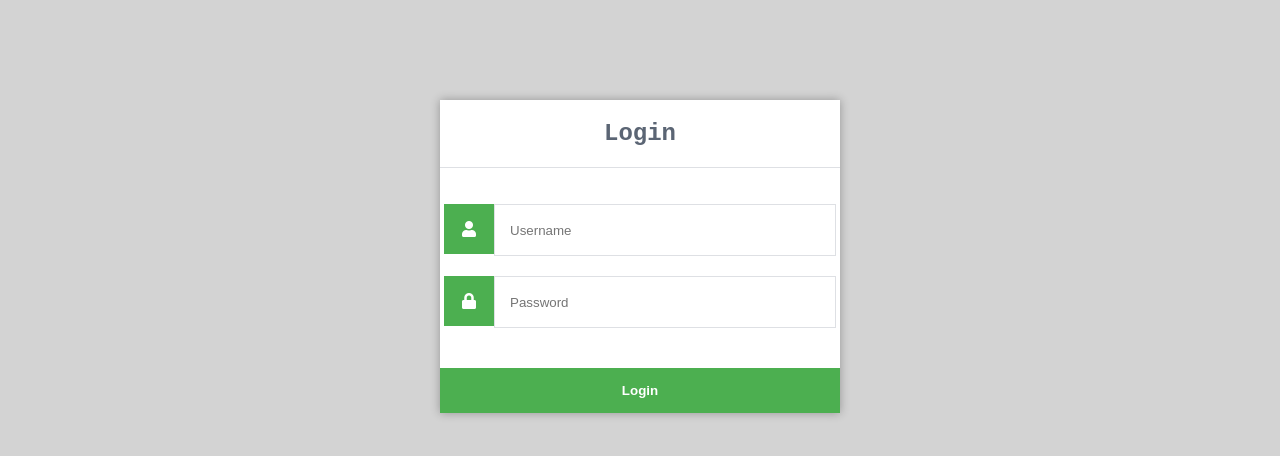
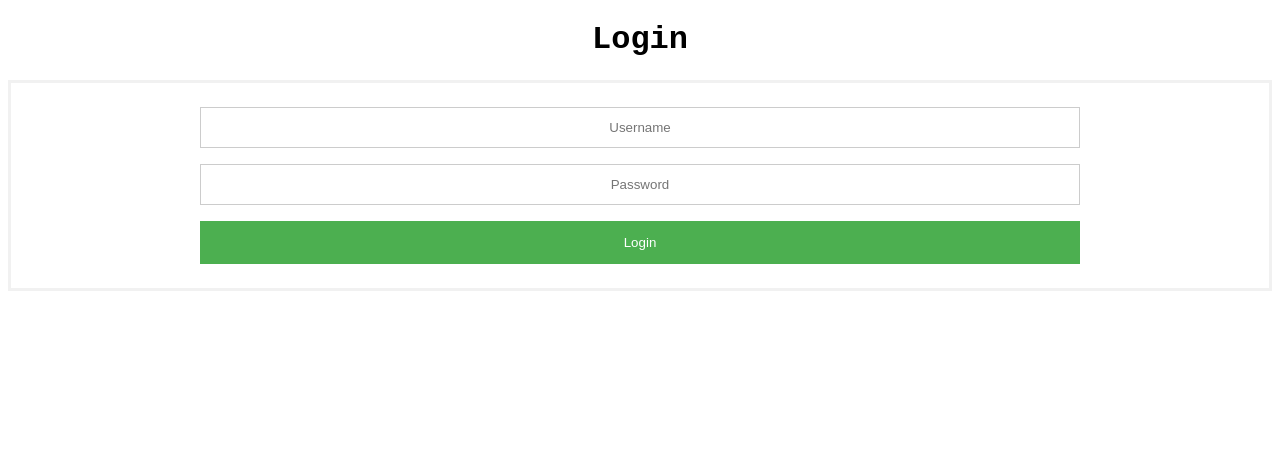
Before and after one commit to Alequez97/SportProductAccountingSystem, a PHP site: page / in a window 1280 px wide. Shown: the top 456 px of the page. Run offline with PHP 8.4, Linux system fonts and the light colour scheme.

Commit message:
Update login form

```diff
--- a/index.php
+++ b/index.php
@@ -1,8 +1,7 @@
 <?php
 
 session_start();
-if (isset($_SESSION['loggedin']))
-{
+if (isset($_SESSION['loggedin'])) {
 	if ($_SESSION['loggedin'] == true) header("Location: products");
 }
 
@@ -10,6 +9,7 @@ if (isset($_SESSION['loggedin']))
 
 <!DOCTYPE html>
 <html>
+
 <head>
 	<meta charset="utf-8">
 	<title>Login</title>
@@ -17,21 +17,20 @@ if (isset($_SESSION['loggedin']))
 	<link rel="stylesheet" href="styles/login.css">
 	<link rel="stylesheet" href="https://use.fontawesome.com/releases/v5.7.1/css/all.css">
 </head>
+
 <body>
 	<div class="login">
-			<h1>Login</h1>
+		<h1 class="text-center">Login</h1>
 		<form action="authenticate.php" method="post">
-				<label for="username">
-					<i class="fas fa-user"></i>
-				</label>
-				<input type="text" name="username" placeholder="Username" id="username" required>
-				<label for="password">
-					<i class="fas fa-lock"></i>
-				</label>
-				<input type="password" name="password" placeholder="Password" id="password" required>
-				<input type="password" name="passwordHash" style="display: none;">
-				<input type="submit" value="Login">
+
+			<div class="container">
+				<input type="text" placeholder="Username" name="uname" required>
+				<input type="password" placeholder="Password" name="psw" required>
+				<button type="submit">Login</button>
+			</div>
+
 		</form>
 	</div>
 </body>
+
 </html>
--- a/styles/login.css
+++ b/styles/login.css
@@ -1,54 +1,54 @@
-body {
-    background-color: lightgray;
+form {border: 3px solid #f1f1f1;}
+
+input[type=text], input[type=password] {
+  width: 100%;
+  padding: 12px 20px;
+  margin: 8px 0;
+  display: inline-block;
+  border: 1px solid #ccc;
+  box-sizing: border-box;
+  text-align: center;
 }
 
-.login {
-    width: 400px;
-    background-color: #ffffff;
-    box-shadow: 0 0 9px 0 rgba(0, 0, 0, 0.3);
-    margin: 100px auto;
+input:focus {
+    border-color: green;
 }
-.login h1 {
-    text-align: center;
-    color: #5b6574;
-    font-size: 24px;
-    padding: 20px 0 20px 0;
-    border-bottom: 1px solid #dee0e4;
+
+button {
+  background-color: #4CAF50;
+  color: white;
+  padding: 14px 20px;
+  margin: 8px 0;
+  border: none;
+  cursor: pointer;
+  width: 100%;
 }
-.login form {
-    display: flex;
-    flex-wrap: wrap;
-    justify-content: center;
-    padding-top: 20px;
+
+button:hover {
+  background-color:green;
 }
-.login form label {
-    display: flex;
-    justify-content: center;
-    align-items: center;
-    width: 50px;
-    height: 50px;
-    background-color: #4CAF50;
-    color: #ffffff;
+
+.cancelbtn {
+  width: auto;
+  padding: 10px 18px;
+  background-color: #f44336;
 }
-.login form input[type="password"], .login form input[type="text"] {
-    width: 310px;
-    height: 50px;
-    border: 1px solid #dee0e4;
-    margin-bottom: 20px;
-    padding: 0 15px;
+
+.imgcontainer {
+  text-align: center;
+  margin: 24px 0 12px 0;
 }
-.login form input[type="submit"] {
-    width: 100%;
-    padding: 15px;
-   margin-top: 20px;
-    background-color: #4CAF50;
-    border: 0;
-    cursor: pointer;
-    font-weight: bold;
-    color: #ffffff;
-    transition: background-color 0.2s;
+
+img.avatar {
+  width: 40%;
+  border-radius: 50%;
 }
-.login form input[type="submit"]:hover {
-  background-color: green;
-    transition: background-color 0.2s;
+
+.container {
+  padding: 16px;
 }
+
+span.psw {
+  float: right;
+  padding-top: 16px;
+}
```
Also changed, not shown: adduser.php (+5 -5 lines), backend/database/MySqlDatabaseConnection.php (+23 -8 lines), styles/form.css (+39 -47 lines). Lines whose indentation alone changed are shown as unchanged.
